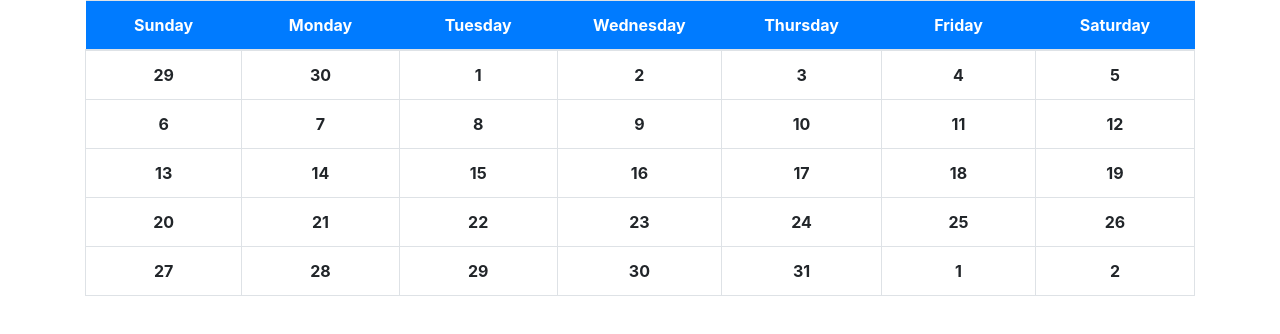
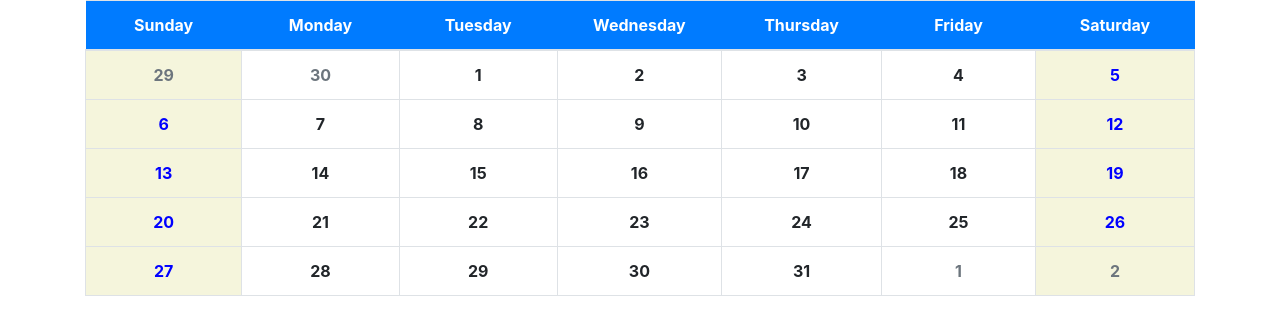
Before and after one commit to PedroMarianoAlmeida/calendar-challenge, a Next.js app: page / in a window 1280 px wide. Shown: the top 334 px of the page. Built offline with nearby package versions, Linux system fonts and the light colour scheme.

Commit message:
Colors calendar implementation

```diff
--- a/components/calendar/CalendarBody.js
+++ b/components/calendar/CalendarBody.js
@@ -4,53 +4,53 @@ const CalendarBody = () => {
     return (
         <tbody>
             <tr className='text-center'>
-                <CalendarDay day={29} />
-                <CalendarDay day={30} />
+                <CalendarDay day={29} weekend outRange/>
+                <CalendarDay day={30} outRange/>
                 <CalendarDay day={1} />
                 <CalendarDay day={2} />
                 <CalendarDay day={3} />
                 <CalendarDay day={4} />
-                <CalendarDay day={5} />
+                <CalendarDay day={5} weekend />
             </tr>
 
             <tr className='text-center'>
-                <CalendarDay day={6} />
+                <CalendarDay day={6} weekend />
                 <CalendarDay day={7} />
                 <CalendarDay day={8} />
                 <CalendarDay day={9} />
                 <CalendarDay day={10} />
                 <CalendarDay day={11} />
-                <CalendarDay day={12} />
+                <CalendarDay day={12} weekend />
             </tr>
 
             <tr className='text-center'>
-                <CalendarDay day={13} />
+                <CalendarDay day={13} weekend />
                 <CalendarDay day={14} />
                 <CalendarDay day={15} />
                 <CalendarDay day={16} />
                 <CalendarDay day={17} />
                 <CalendarDay day={18} />
-                <CalendarDay day={19} />
+                <CalendarDay day={19} weekend />
             </tr>
 
             <tr className='text-center'>
-                <CalendarDay day={20} />
+                <CalendarDay day={20} weekend />
                 <CalendarDay day={21} />
                 <CalendarDay day={22} />
                 <CalendarDay day={23} />
                 <CalendarDay day={24} />
                 <CalendarDay day={25} />
-                <CalendarDay day={26} />
+                <CalendarDay day={26} weekend />
             </tr>
 
             <tr className='text-center'>
-                <CalendarDay day={27} />
+                <CalendarDay day={27} weekend />
                 <CalendarDay day={28} />
                 <CalendarDay day={29} />
                 <CalendarDay day={30} />
                 <CalendarDay day={31} />
-                <CalendarDay day={1} />
-                <CalendarDay day={2} />
+                <CalendarDay day={1} outRange/>
+                <CalendarDay day={2} outRange weekend />
             </tr>
         </tbody>
     );
--- a/components/calendar/CalendarDay.js
+++ b/components/calendar/CalendarDay.js
@@ -17,8 +17,8 @@ const CalendarDay = (props) => {
     }
 
     return <>
-        <td onClick={newEventForm} className='border'>
-            <strong>{props.day}</strong>
+        <td onClick={newEventForm} className={`border ${props.weekend && 'weekend'}`}>
+            <strong className={props.outRange && 'text-muted'}>{props.day}</strong>
             {eventsSorted.map(event => <div key={JSON.stringify(event)}><EventSummary event={event}/></div>)}
         </td>
 
@@ -26,6 +26,11 @@ const CalendarDay = (props) => {
             td:hover {
                 cursor: crosshair;
             }
+
+            .weekend {
+                background: beige;
+                color: blue;
+            }
         `}</style>
     </>;
 }
```
